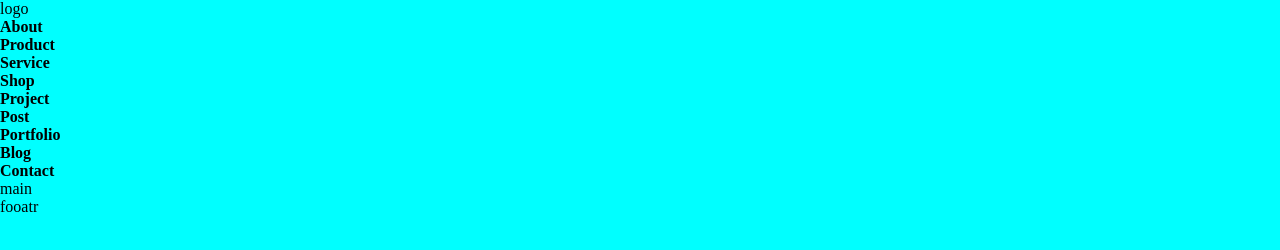
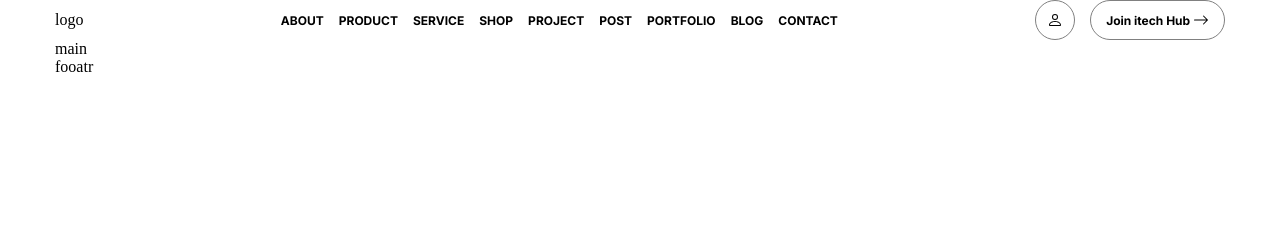
Before and after one commit to AnjeiPrykhid/itech, a website built with Vite: page index.html in a window 1280 px wide. Built offline with nearby package versions, Linux system fonts and the light colour scheme.

Commit message:
lesson 5: icon, button

```diff
--- a/index.html
+++ b/index.html
@@ -11,8 +11,8 @@
    <header>
     <div class="container">
       <div>logo</div>
-      <div>
-        <nav>
+
+        <nav class="navigation">
           <ul>
             <li> <a class="link" href="./pages/about/index.html">About</a> </li>
             <li> <a class="link" href="./pages/product/index.html">Product</a> </li>
@@ -25,9 +25,16 @@
             <li><a class="link" href="./pages/contact/index.html">Contact</a> </li>
           </ul>
         </nav>
+        <div class="header__buttons">
+          <button class="button button_round"><svg xmlns="http://www.w3.org/2000/svg" width="16" height="16" fill="currentColor" class="bi bi-person" viewBox="0 0 16 16">
+            <path d="M8 8a3 3 0 1 0 0-6 3 3 0 0 0 0 6Zm2-3a2 2 0 1 1-4 0 2 2 0 0 1 4 0Zm4 8c0 1-1 1-1 1H3s-1 0-1-1 1-4 6-4 6 3 6 4Zm-1-.004c-.001-.246-.154-.986-.832-1.664C11.516 10.68 10.289 10 8 10c-2.29 0-3.516.68-4.168 1.332-.678.678-.83 1.418-.832 1.664h10Z"/>
+          </svg></button>
+          <button class="button">Join itech Hub&nbsp;<svg xmlns="http://www.w3.org/2000/svg" width="16" height="16" fill="currentColor" class="bi bi-arrow-right" viewBox="0 0 16 16">
+            <path fill-rule="evenodd" d="M1 8a.5.5 0 0 1 .5-.5h11.793l-3.147-3.146a.5.5 0 0 1 .708-.708l4 4a.5.5 0 0 1 0 .708l-4 4a.5.5 0 0 1-.708-.708L13.293 8.5H1.5A.5.5 0 0 1 1 8z"/>
+          </svg></button>
+        </div>
 
-      </div>
-      <nav>
+
     </div>
 
    </header>
--- a/style.scss
+++ b/style.scss
@@ -1,10 +1,14 @@
 @use'./styles/global.scss';
+@import url('https://fonts.googleapis.com/css2?family=Inter:wght@700&display=swap');
+
+
 
 html {
-  // color: var(--black-color);
+  background-color: var(--white-color);
+  color: var(black-color);
 }
 
-body, ul, li, p, h1, h2, h3, h4, h5, h6 {
+body, ul, li, p, h1, h2, h3, h4, h5, h6, button {
   margin: 0;
   padding: 0;
 }
@@ -17,6 +21,13 @@ a {
     transition: var(--transition);
 }
 }
+
+button {
+  background-color: transparent;
+  // border: none;
+  outline: none;
+}
+
 li {
   list-style: none;
 }
--- a/styles/button.scss
+++ b/styles/button.scss
@@ -1,4 +1,33 @@
-button {
-    border: 2px solid gray;
+.button {
+    --size: 40px;
+
+    display: flex;
+    justify-content: center;
+    align-items: center;
+
+    padding: 0 var(--gap);
+    height: var(--size);
+
+    border: 1px solid var(--grey-color);
+    border-radius: var(--size);
+    transition: var(--transition);
+    font: var(--smaller-font);
+    cursor: pointer;
+    &_round  {
+        width: var(--size);
+        height: var(--size);
+        border-radius: 50%;
+        padding: 0;
+    }
+
+    &:hover, &:active, &:focus {
+        border-color: var(--viollet-color);
+        background-color: var(--violett-color);
+        color: var(--white-color);
+        svg {
+            fill: var( --white-color);
+
+        }
+    }
 
 }
--- a/styles/color.scss
+++ b/styles/color.scss
@@ -1,4 +1,6 @@
 :root {
     --black-color: black;
     --violett-color: #5842bc;
+    --white-color: #fff;
+    --grey-color: grey;
 }
--- a/styles/global.scss
+++ b/styles/global.scss
@@ -1,9 +1,5 @@
 @use './button.scss';
 @use './links.scss';
 @use'color';
-@use'./variables.scss';
-
-
-html{
-    background-color: aqua;
-  }
+@use'layout';
+@use'header';
--- /dev/null
+++ b/styles/header.scss
@@ -0,0 +1,23 @@
+header {
+    .container {
+        display: flex;
+        justify-content: space-between;
+        align-items: center;
+        gap: var(--gap);
+      }
+
+    .header__buttons {
+        display: flex;
+        gap: var(--gap);
+
+    }
+
+    .navigation ul{
+        display: flex;
+        gap: var(--gap);
+        font: var(--smaller-font);
+        text-transform: uppercase;
+        font: var(--smaller-font);
+        text-transform: uppercase;
+      }
+}
--- a/styles/layout.scss
+++ b/styles/layout.scss
@@ -1,11 +1,12 @@
 @use'variables' as v;
 
 header, main, footer {
-    display: flex;
-    flex-direction: column;
-    align-items: center;
+   display: flex;
+   flex-direction: column;
+   align-items: center;
+  }
 
-  }
+
 
   .container {
     width: 100%;
--- a/styles/variables.scss
+++ b/styles/variables.scss
@@ -6,6 +6,12 @@ $desktop: 1200px;
 $bigger-desktop: 1400px;
 
 
+
+
+
 :root {
+--smaller-font:700 12px 'Inter', sans-serif;
+
     --transition: 0.3s;
+    --gap: 15px;
 }
```
